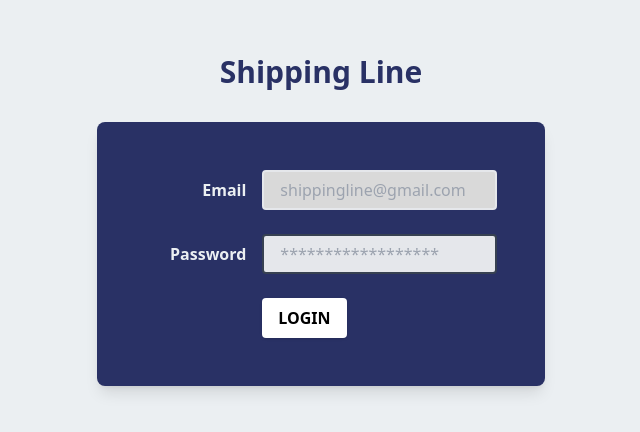
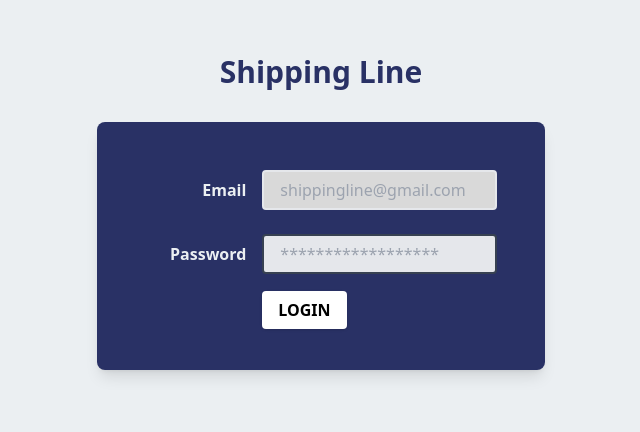
Before and after one commit to blockchain-dteti/blockchaindemo-frontend, a Next.js app in the folder project/: page /shipping-line/login in a window 1280 px wide. Shown: the part 170-602 px from the top of the page, without its empty margins (319-959 px from the left). Built offline with nearby package versions, Linux system fonts and the light colour scheme.

Commit message:
Fix: Login Page

```diff
--- a/project/pages/cargo-owner/login.js
+++ b/project/pages/cargo-owner/login.js
@@ -1,5 +1,6 @@
 import Navbar from "@/components/Navbar";
 import React from "react";
+import Link from "next/link";
 
 export default function login() {
   return (
@@ -50,12 +51,13 @@ export default function login() {
                 <div class="md:flex md:items-center">
                   <div class="md:w-1/3"></div>
                   <div class="md:w-2/3">
-                    <button
+                    <Link
                       class="shadow bg-white hover:bg-blue-600 focus:shadow-outline focus:outline-none text-black font-bold py-2 px-4 rounded"
                       type="button"
+                      href="/cargo-owner/dashboard"
                     >
                       LOGIN
-                    </button>
+                    </Link>
                   </div>
                 </div>
               </form>
--- a/project/pages/shipping-line/login.js
+++ b/project/pages/shipping-line/login.js
@@ -1,5 +1,6 @@
 import Navbar from "@/components/Navbar";
 import React from "react";
+import Link from "next/link";
 
 export default function login() {
   return (
@@ -50,12 +51,13 @@ export default function login() {
                 <div class="md:flex md:items-center">
                   <div class="md:w-1/3"></div>
                   <div class="md:w-2/3">
-                    <button
+                    <Link
                       class="shadow bg-white hover:bg-blue-600 focus:shadow-outline focus:outline-none text-black font-bold py-2 px-4 rounded"
                       type="button"
+                      href="/shipping-line/dashboard"
                     >
                       LOGIN
-                    </button>
+                    </Link>
                   </div>
                 </div>
               </form>
```
